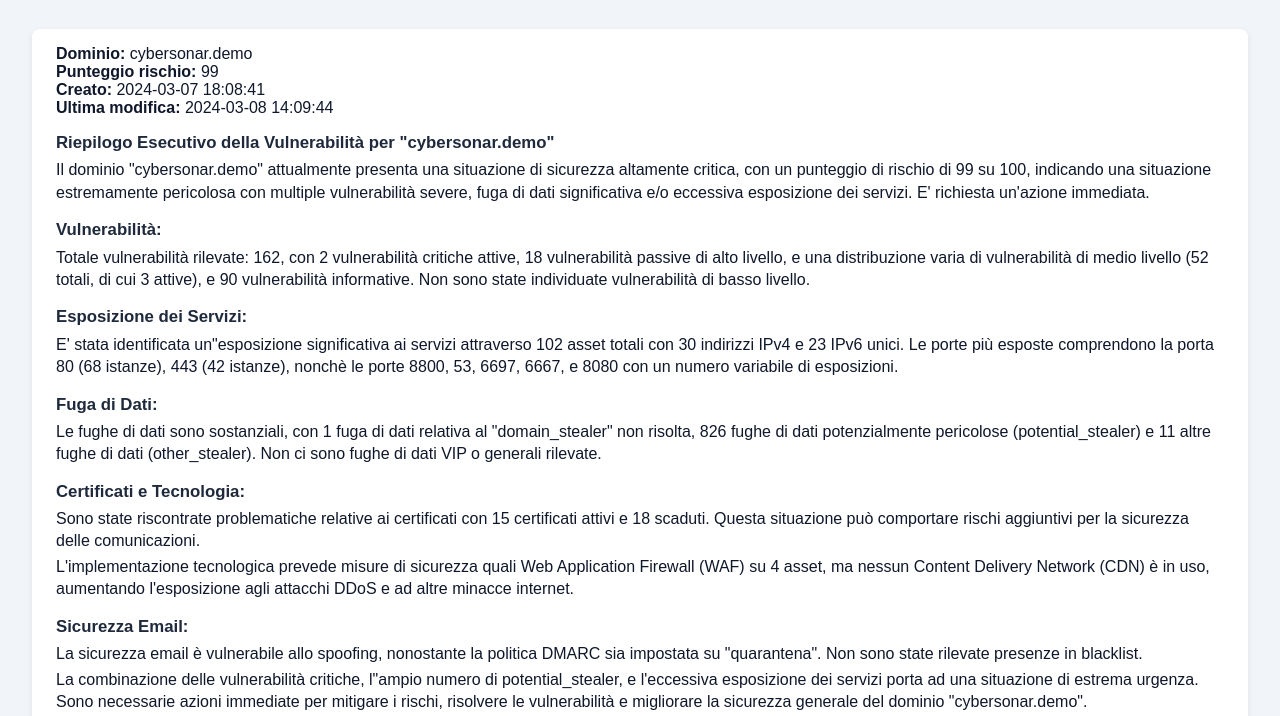
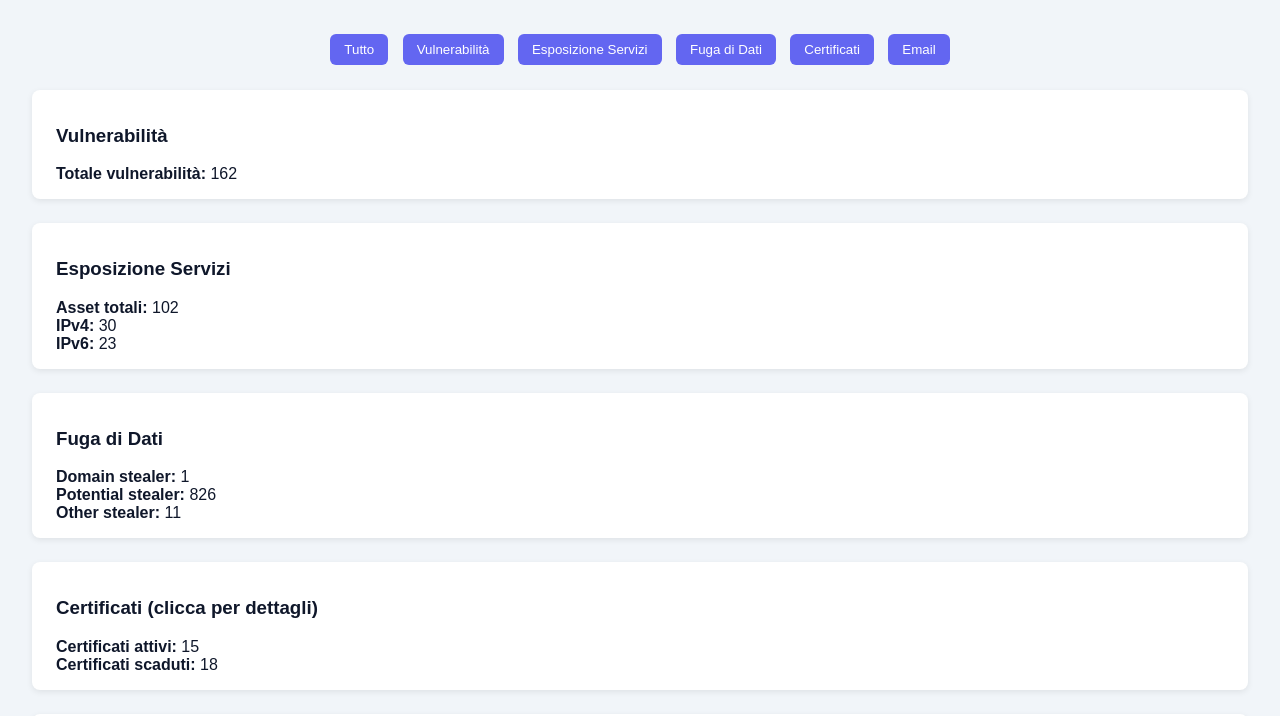
Before and after one commit to LorenzoSuppa00/Task_Colloquio, a plain HTML site: page index.html in a window 1280 px wide. Shown: the part 84-800 px from the top of the page. Drawn offline with nearby package versions, Linux system fonts and the light colour scheme.

Commit message:
secondo commit

```diff
--- a/index.html
+++ b/index.html
@@ -8,6 +8,15 @@
   </head>
   <body>
     <h1>Security Report Dashboard</h1>
+
+    <div class="filters">
+      <button onclick="filterSection('all')">Tutto</button>
+      <button onclick="filterSection('vulnerabilita')">Vulnerabilità</button>
+      <button onclick="filterSection('servizi')">Esposizione Servizi</button>
+      <button onclick="filterSection('dati')">Fuga di Dati</button>
+      <button onclick="filterSection('certificati')">Certificati</button>
+      <button onclick="filterSection('email')">Email</button>
+    </div>
 
     <!-- Output info dominio -->
     <div id="output"></div>
@@ -29,7 +38,7 @@
     </div>
 
     <script>
-      const output = document.getElementById('output');
+      const output = document.getElementById("output");
 
       const toNum = (v) => {
         const n = Number(v);
@@ -39,10 +48,13 @@
       function normalizePorts(n_port) {
         const labels = [];
         const values = [];
-        if (!n_port || typeof n_port !== 'object') return { labels, values };
+        if (!n_port || typeof n_port !== "object") return { labels, values };
         for (const k of Object.keys(n_port)) {
           const v = n_port[k];
-          const n = (typeof v === 'object' && v !== null) ? Number(v.n || 0) : Number(v || 0);
+          const n =
+            typeof v === "object" && v !== null
+              ? Number(v.n || 0)
+              : Number(v || 0);
           labels.push(k);
           values.push(isNaN(n) ? 0 : n);
         }
@@ -50,38 +62,90 @@
       }
 
       function render(data) {
-        const result = (data && data.results && data.results[0]) ? data.results[0] : null;
-        if (!result) throw new Error('JSON privo di results[0]');
+        const result =
+          data && data.results && data.results[0] ? data.results[0] : null;
+        if (!result) throw new Error("JSON privo di results[0]");
 
         // Info base
         output.innerHTML = `
-          <div class="card">
-            <div><span class="label">Dominio:</span> ${result.domain_name ?? '—'}</div>
-            <div><span class="label">Punteggio rischio:</span> ${result.risk_score ?? '—'}</div>
-            <div><span class="label">Creato:</span> ${result.creation_date ?? '—'}</div>
-            <div><span class="label">Ultima modifica:</span> ${result.last_edit ?? '—'}</div>
-            <div class="summary">
-              ${result.summary_text
-                .replace(/\*\*(.*?)\*\*/g, '<h3>$1</h3>')
-                .replace(/- /g, '')
-                .replace(/\n/g, '<p>')}
-            </div>
-          </div>
-          <div class="card">
-            <div><span class="label">Certificati attivi:</span> ${result.n_cert_attivi ?? '—'}</div>
-            <div><span class="label">Certificati scaduti:</span> ${result.n_cert_scaduti ?? '—'}</div>
-          </div>
+        <div class="card section vulnerabilita">
+            <h3>Vulnerabilità</h3>
+            <div><span class="label">Totale vulnerabilità:</span> ${
+              result.n_vulns?.total?.critical +
+              result.n_vulns?.total?.high +
+              result.n_vulns?.total?.medium +
+              result.n_vulns?.total?.info
+            }</div>
+        </div>
+
+        <div class="card section servizi">
+            <h3>Esposizione Servizi</h3>
+            <div><span class="label">Asset totali:</span> ${
+              result.n_asset ?? "—"
+            }</div>
+            <div><span class="label">IPv4:</span> ${
+              result.unique_ipv4 ?? "—"
+            }</div>
+            <div><span class="label">IPv6:</span> ${
+              result.unique_ipv6 ?? "—"
+            }</div>
+        </div>
+
+        <div class="card section dati">
+            <h3>Fuga di Dati</h3>
+            <div><span class="label">Domain stealer:</span> ${
+              result.n_dataleak?.total?.domain_stealer ?? "—"
+            }</div>
+            <div><span class="label">Potential stealer:</span> ${
+              result.n_dataleak?.total?.potential_stealer ?? "—"
+            }</div>
+            <div><span class="label">Other stealer:</span> ${
+              result.n_dataleak?.total?.other_stealer ?? "—"
+            }</div>
+        </div>
+
+        <div class="card section certificati">
+            <h3>Certificati (clicca per dettagli)</h3>
+            <div><span class="label">Certificati attivi:</span> ${
+              result.n_cert_attivi ?? "—"
+            }</div>
+            <div><span class="label">Certificati scaduti:</span> ${
+              result.n_cert_scaduti ?? "—"
+            }</div>
+        </div>
+
+        <div class="card section email">
+            <h3>Sicurezza Email</h3>
+            <div><span class="label">Spoofing:</span> ${
+              result.email_security?.spoofable ?? "—"
+            }</div>
+            <div><span class="label">DMARC:</span> ${
+              result.email_security?.dmarc_policy ?? "—"
+            }</div>
+        </div>
         `;
+
+        // ✅ aggiungo l’evento click qui, così funziona
+        document.querySelector(".card.section.certificati")
+          .addEventListener("click", () => openCertModal(result));
 
         // Grafico rischio
         const risk = toNum(result.risk_score);
-        new Chart(document.getElementById('riskChart'), {
-          type: 'doughnut',
+        new Chart(document.getElementById("riskChart"), {
+          type: "doughnut",
           data: {
-            labels: ['Rischio', 'Residuo'],
-            datasets: [{ data: [risk, 100 - risk], backgroundColor: ['#ef4444', '#22c55e'] }]
+            labels: ["Rischio", "Residuo"],
+            datasets: [
+              {
+                data: [risk, 100 - risk],
+                backgroundColor: ["#ef4444", "#22c55e"],
+              },
+            ],
           },
-          options: { plugins: { legend: { position: 'bottom' } }, cutout: '60%' }
+          options: {
+            plugins: { legend: { position: "bottom" } },
+            cutout: "60%",
+          },
         });
 
         // Grafico vulnerabilità
@@ -90,47 +154,63 @@
           const a = result?.n_vulns?.active || {};
           const p = result?.n_vulns?.passive || {};
           total = {
-            critical: (a.critical||0)+(p.critical||0),
-            high:     (a.high||0)+(p.high||0),
-            medium:   (a.medium||0)+(p.medium||0),
-            info:     (a.info||0)+(p.info||0),
+            critical: (a.critical || 0) + (p.critical || 0),
+            high: (a.high || 0) + (p.high || 0),
+            medium: (a.medium || 0) + (p.medium || 0),
+            info: (a.info || 0) + (p.info || 0),
           };
         }
-        new Chart(document.getElementById('vulnChart'), {
-          type: 'bar',
+        new Chart(document.getElementById("vulnChart"), {
+          type: "bar",
           data: {
-            labels: ['Critical','High','Medium','Info'],
-            datasets: [{
-              label: 'Vulnerabilità',
-              data: [total.critical||0,total.high||0,total.medium||0,total.info||0],
-              backgroundColor: ['#dc2626','#f97316','#eab308','#3b82f6']
-            }]
+            labels: ["Critical", "High", "Medium", "Info"],
+            datasets: [
+              {
+                label: "Vulnerabilità",
+                data: [
+                  total.critical || 0,
+                  total.high || 0,
+                  total.medium || 0,
+                  total.info || 0,
+                ],
+                backgroundColor: ["#dc2626", "#f97316", "#eab308", "#3b82f6"],
+              },
+            ],
           },
           options: {
             plugins: { legend: { display: false } },
-            scales: { y: { beginAtZero: true } }
-          }
+            scales: { y: { beginAtZero: true } },
+          },
         });
 
         // Grafico porte esposte
         const ports = normalizePorts(result.n_port);
-        new Chart(document.getElementById('portsChart'), {
-          type: 'bar',
+        new Chart(document.getElementById("portsChart"), {
+          type: "bar",
           data: {
             labels: ports.labels,
-            datasets: [{ label: 'Esposizioni per porta', data: ports.values, backgroundColor: '#6366f1' }]
+            datasets: [
+              {
+                label: "Esposizioni per porta",
+                data: ports.values,
+                backgroundColor: "#6366f1",
+              },
+            ],
           },
           options: {
             plugins: { legend: { display: false } },
-            scales: { y: { beginAtZero: true }, x: { title: { display: true, text: 'Porta' } } }
-          }
+            scales: {
+              y: { beginAtZero: true },
+              x: { title: { display: true, text: "Porta" } },
+            },
+          },
         });
       }
 
       async function boot() {
         try {
-          const res = await fetch('summary2.0.json', { cache: 'no-store' });
-          if (!res.ok) throw new Error('HTTP ' + res.status);
+          const res = await fetch("summary2.0.json", { cache: "no-store" });
+          if (!res.ok) throw new Error("HTTP " + res.status);
           const data = await res.json();
           render(data);
         } catch (e) {
@@ -139,6 +219,49 @@
       }
 
       boot();
+
+      function filterSection(section) {
+        const allSections = document.querySelectorAll(".section");
+        allSections.forEach((sec) => {
+          if (section === "all" || sec.classList.contains(section)) {
+            sec.style.display = "block";
+          } else {
+            sec.style.display = "none";
+          }
+        });
+      }
+
+      function openCertModal(result) {
+        const detailsDiv = document.getElementById("certDetails");
+        detailsDiv.innerHTML = `
+          <p><b>Certificati attivi:</b> ${result.n_cert_attivi ?? "—"}</p>
+          <p><b>Certificati scaduti:</b> ${result.n_cert_scaduti ?? "—"}</p>
+          <hr>
+          <p>⚠️ Nota: qui potresti inserire un elenco dettagliato dei certificati se fosse disponibile nel JSON.</p>
+        `;
+        document.getElementById("certModal").style.display = "block";
+      }
+
+      function closeCertModal() {
+        document.getElementById("certModal").style.display = "none";
+      }
+
+      // Chiudi anche cliccando fuori dal modal
+      window.onclick = function (event) {
+        const modal = document.getElementById("certModal");
+        if (event.target === modal) {
+          modal.style.display = "none";
+        }
+      };
     </script>
+
+    <!-- Modal -->
+    <div id="certModal" class="modal">
+      <div class="modal-content">
+        <span class="close" onclick="closeCertModal()">&times;</span>
+        <h2>Dettaglio Certificati</h2>
+        <div id="certDetails"></div>
+      </div>
+    </div>
   </body>
 </html>
--- a/styles.css
+++ b/styles.css
@@ -70,3 +70,52 @@ h1::after {
 .error {
   color: #b91c1c;
 }
+
+.filters {
+  text-align: center;
+  margin: 20px 0;
+}
+.filters button {
+  margin: 5px;
+  padding: 8px 14px;
+  border: none;
+  background: #6366f1;
+  color: #fff;
+  border-radius: 6px;
+  cursor: pointer;
+}
+.filters button:hover {
+  background: #4f46e5;
+}
+
+.modal {
+  display: none;
+  position: fixed;
+  z-index: 1000;
+  left: 0;
+  top: 0;
+  width: 100%;
+  height: 100%;
+  overflow: auto;
+  background-color: rgba(0,0,0,0.6);
+}
+
+.modal-content {
+  background: #fff;
+  margin: 10% auto;
+  padding: 20px;
+  border-radius: 8px;
+  width: 60%;
+  max-width: 600px;
+  box-shadow: 0 5px 15px rgba(0,0,0,0.3);
+}
+
+.close {
+  float: right;
+  font-size: 24px;
+  font-weight: bold;
+  cursor: pointer;
+}
+.close:hover {
+  color: red;
+}
```
